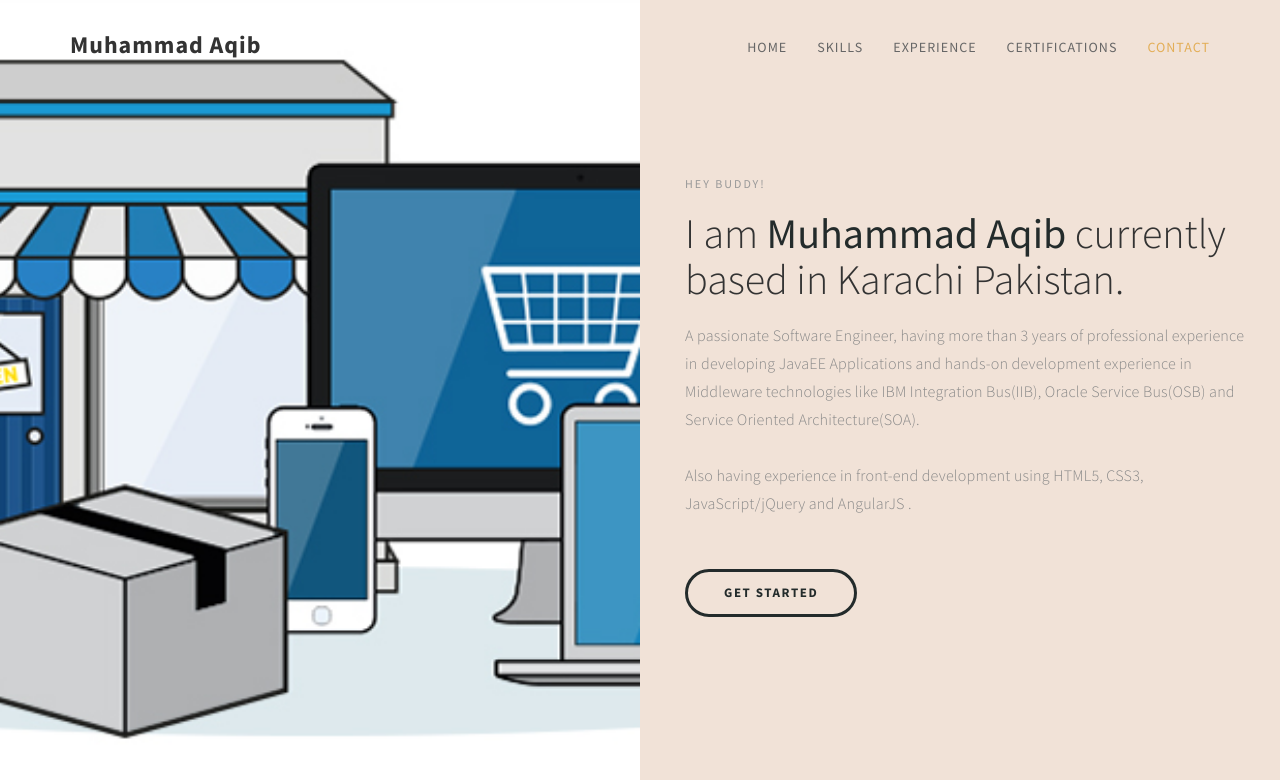
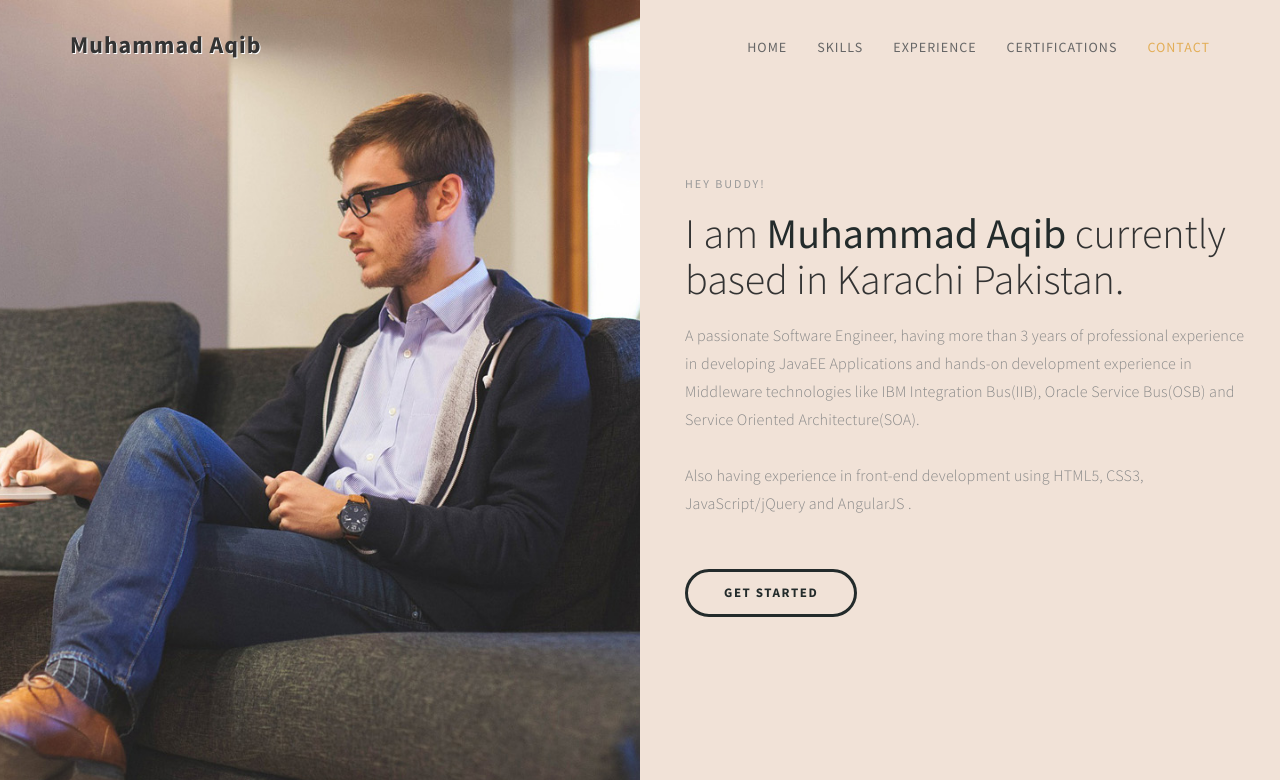
Before and after one commit to aqibmemon/aqibmemon.github.io, a plain HTML site: page index.html in a window 1280 px wide. Shown: the top 780 px of the page. Drawn offline with Linux system fonts and the light colour scheme.

Commit message:
added images

```diff
--- a/css/templatemo-style.css
+++ b/css/templatemo-style.css
@@ -350,7 +350,7 @@ a:hover, a:active, a:focus {
 }
 
 #home .home-img {
-  background: url('../images/image.jpg') no-repeat;
+  background: url('../images/home-img.jpg') no-repeat;
   background-size: cover;
   background-position: 50% 50%;
   width: 100%;
```
